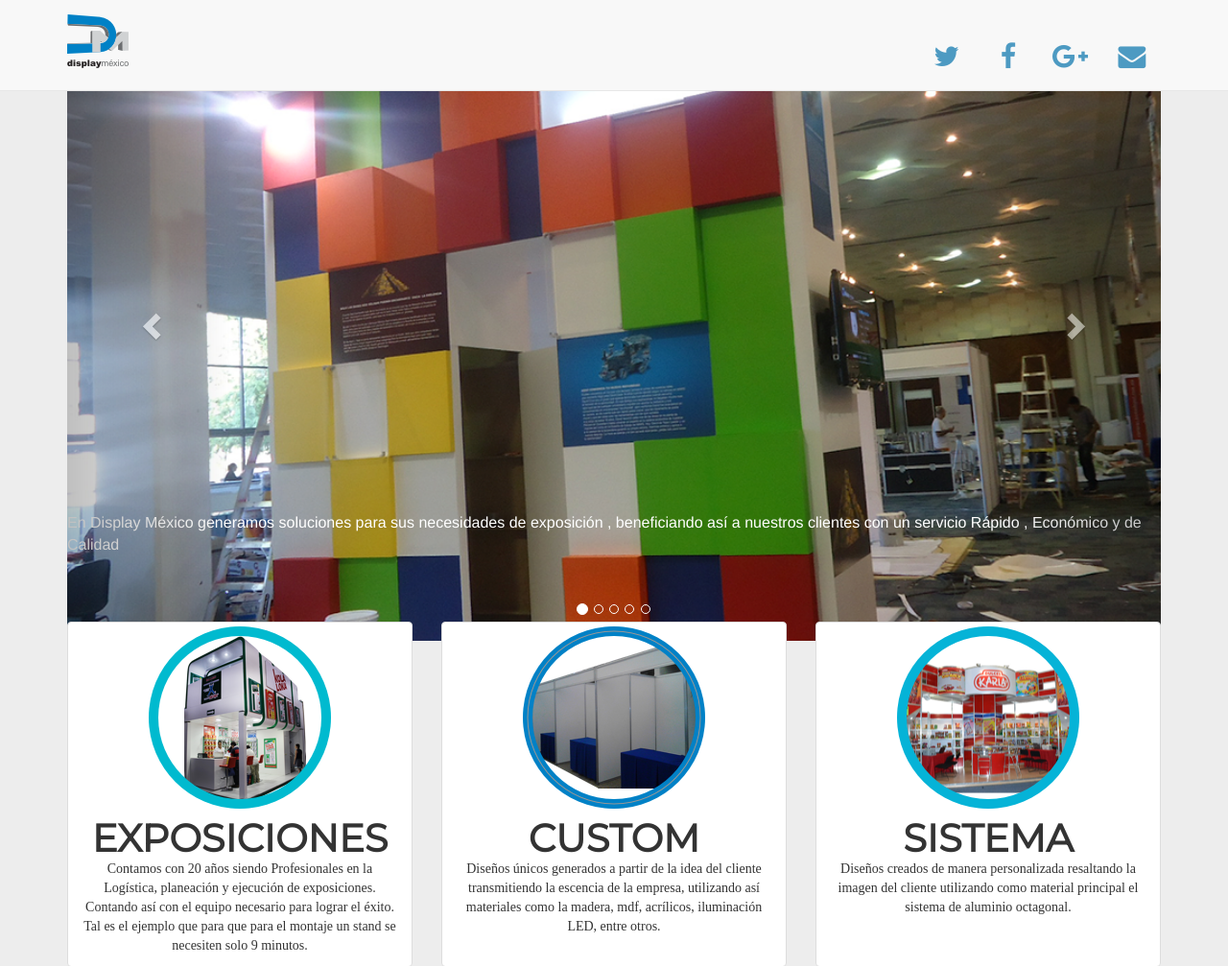
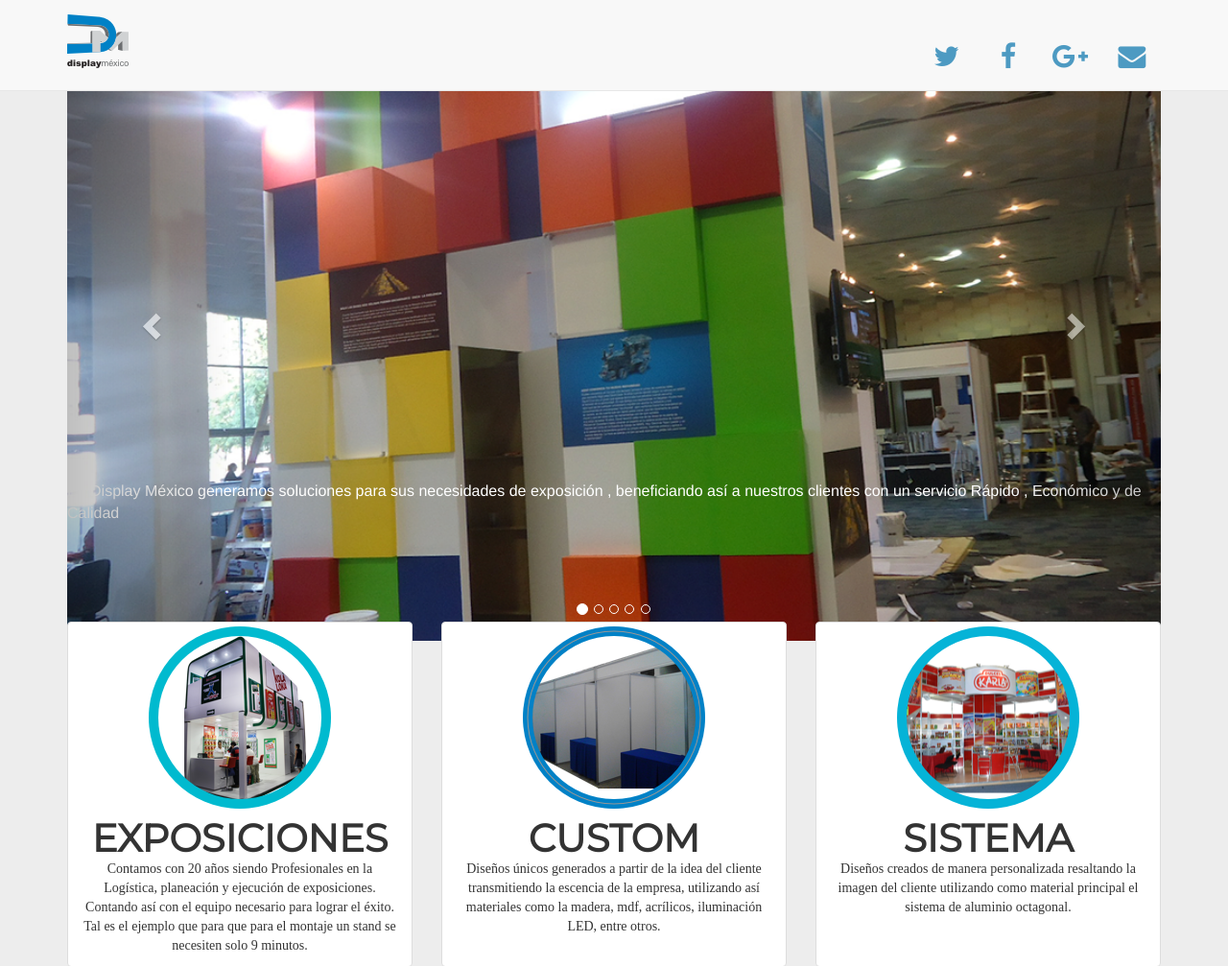
Before and after one commit to j4unGuzman/DisplayMexicoWeb, a PHP site: page / in a window 1280 px wide. Shown: the top 1007 px of the page at 96% size. Run offline with PHP 8.4, Linux system fonts and the light colour scheme; some libraries are stand-ins or nearby versions; some web fonts are replaced.

Commit message:
Letrero carrusel

```diff
--- a/css/styles.css
+++ b/css/styles.css
@@ -92,7 +92,7 @@ cambio
 
 .textoSobrepuesto {
     position: absolute;
-    top: 80%;
+    top: 75%;
     left: 0;
     width: 100%;
     color: white;
```
